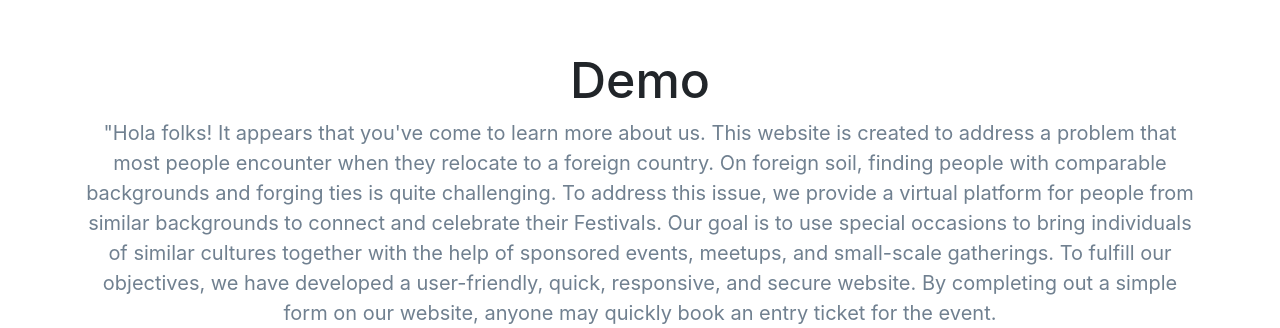
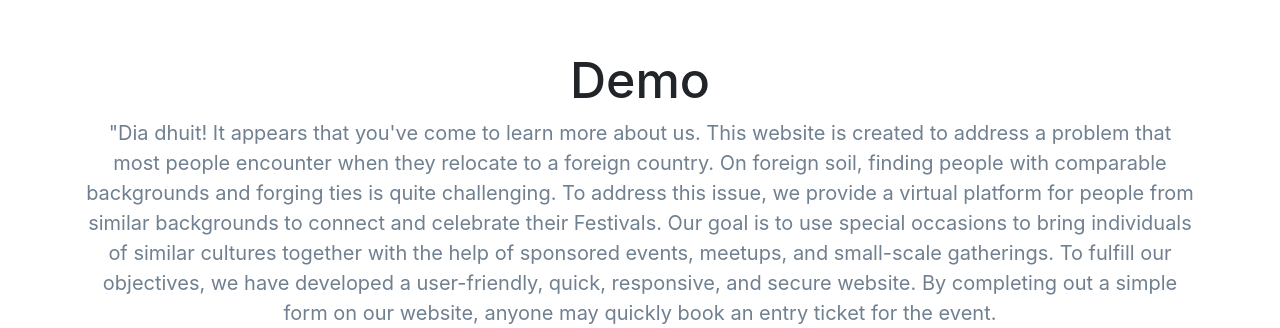
Before and after one commit to DedicatedToCloud08/x21127352-CPP-Project, a Django app: page /about in a window 1280 px wide. Shown: the part 56-384 px from the top of the page. Run offline with Django 3.2, Linux system fonts and the light colour scheme; some libraries are stand-ins or nearby versions.

Commit message:
Update about.html

```diff
--- a/EBS2021/templates/about.html
+++ b/EBS2021/templates/about.html
@@ -5,7 +5,7 @@
 <div class="container" style="margin-top: 50px;">
     <h2 class="text-center" style="font-size: 50px;">Demo</h2>
     <p class="text-center" style="font-size: 20px;color: slategray;">
-        "Hola folks! It appears that you've come to learn more about us. This website is created to address a problem that most people encounter when they relocate to a foreign country. On foreign soil, finding people with comparable backgrounds and forging ties is quite challenging. To address this issue, we provide a virtual platform for people from similar backgrounds to connect and celebrate their Festivals. Our goal is to use special occasions to bring individuals of similar cultures together with the help of sponsored events, meetups, and small-scale gatherings. To fulfill our objectives, we have developed a user-friendly, quick, responsive, and secure website. By completing out a simple form on our website, anyone may quickly book an entry ticket for the event. </p>
+        "Dia dhuit! It appears that you've come to learn more about us. This website is created to address a problem that most people encounter when they relocate to a foreign country. On foreign soil, finding people with comparable backgrounds and forging ties is quite challenging. To address this issue, we provide a virtual platform for people from similar backgrounds to connect and celebrate their Festivals. Our goal is to use special occasions to bring individuals of similar cultures together with the help of sponsored events, meetups, and small-scale gatherings. To fulfill our objectives, we have developed a user-friendly, quick, responsive, and secure website. By completing out a simple form on our website, anyone may quickly book an entry ticket for the event. </p>
 
         <p class="text-center" style="font-size: 20px;color: rgb(124, 154, 184);">
             " We are the first to start this Initiative. "</p>
```
